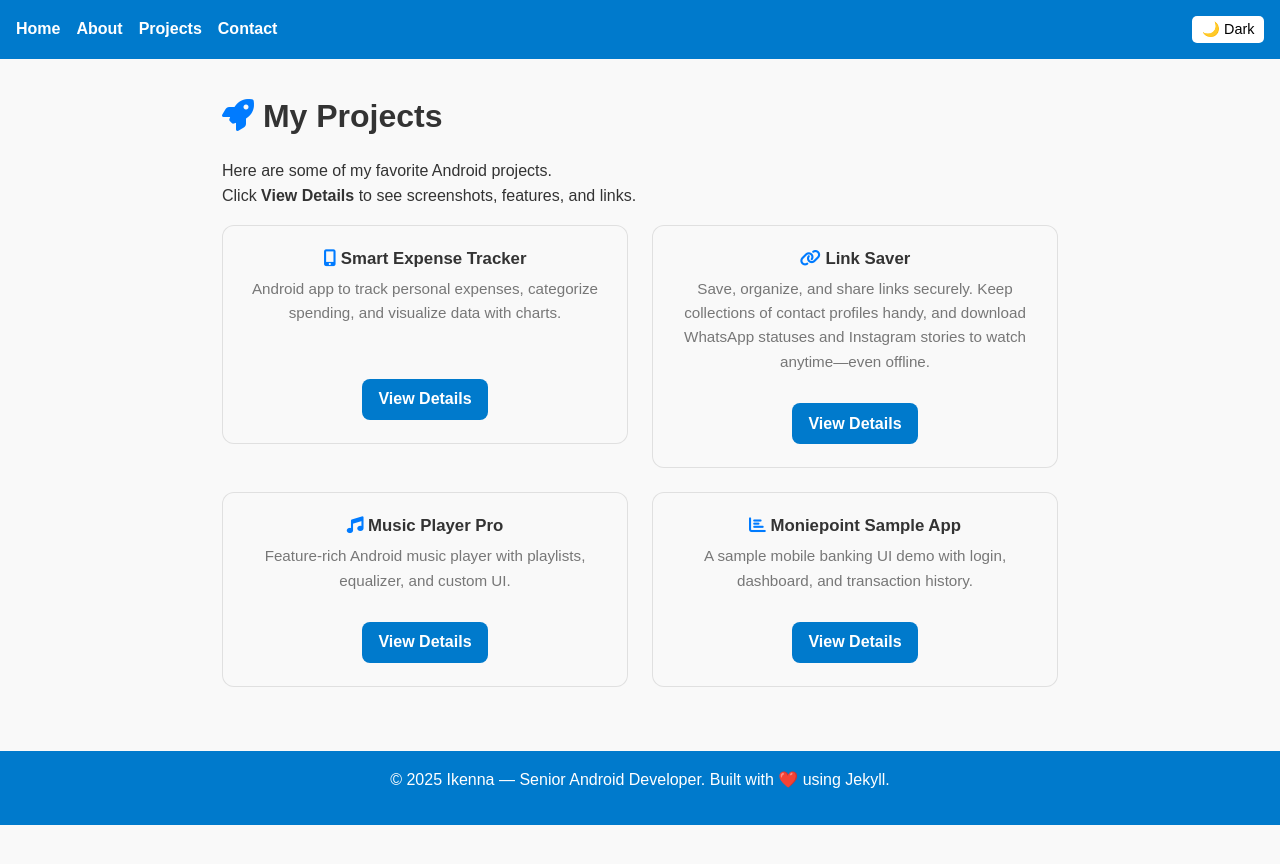
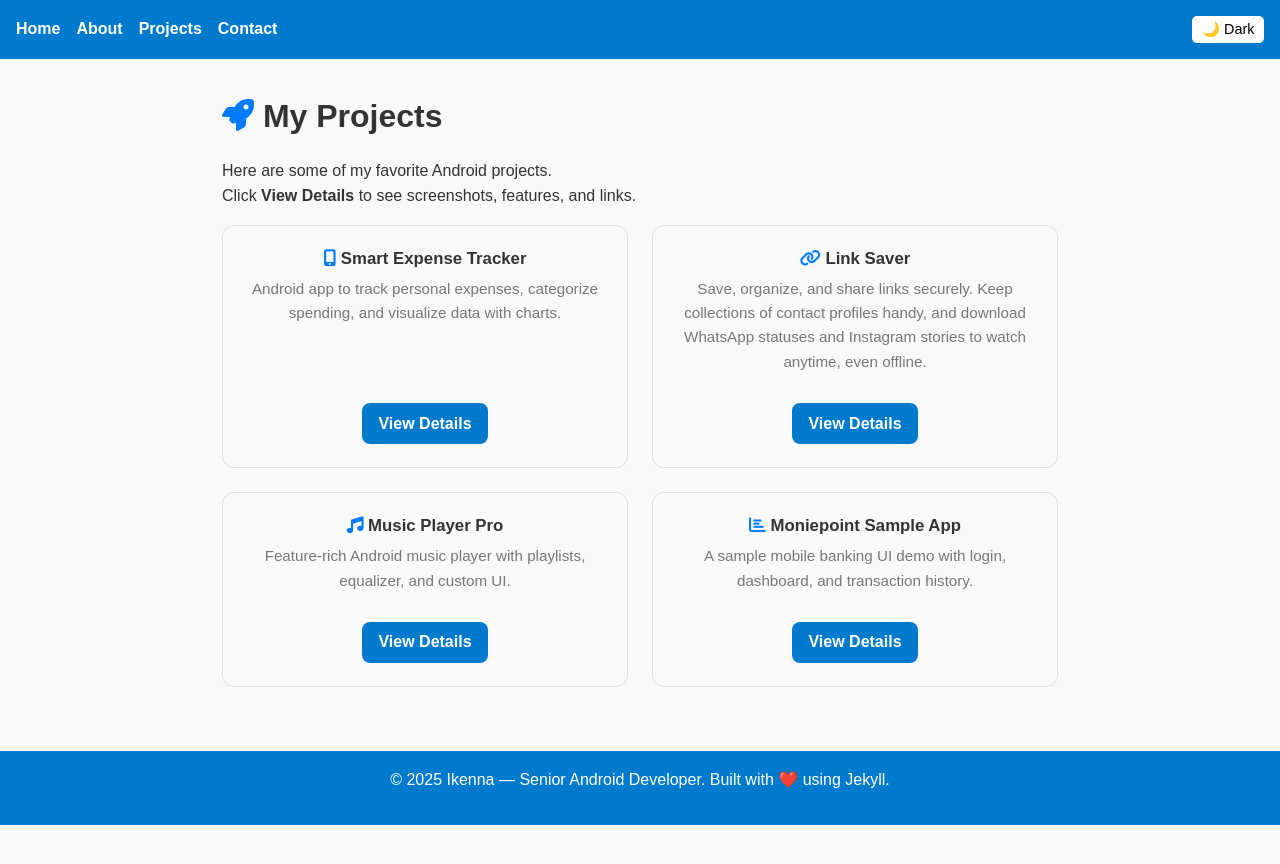
Before and after one commit to Andy112/ikenna-portfolio, a Jekyll site: the page built from projects.md, in a window 1280 px wide. Shown: the top 864 px of the page. Built offline with Jekyll 4.4.1, drawn with Linux system fonts in a browser that asks for light colours.

```diff
--- a/projects.md
+++ b/projects.md
@@ -13,14 +13,14 @@ Click **View Details** to see screenshots, features, and links.
   <!-- Project 1 -->
   <div class="project-card">
     <h3><i class="fas fa-mobile-alt"></i> Smart Expense Tracker</h3>
-    <p>Android app to track personal expenses, categorize spending, and visualize data with charts.<br><br></p>
+    <p>Android app to track personal expenses, categorize spending, and visualize data with charts.<br><br><br></p>
     <a class="btn" href="{{ site.baseurl }}/projects/trackulator">View Details</a>
   </div>
 
   <!-- Project 2 -->
   <div class="project-card">
     <h3><i class="fas fa-link"></i> Link Saver</h3>
-    <p>Save, organize, and share links securely. Keep collections of contact profiles handy, and download WhatsApp statuses and Instagram stories to watch anytime—even offline.</p>
+    <p>Save, organize, and share links securely. Keep collections of contact profiles handy, and download WhatsApp statuses and Instagram stories to watch anytime, even offline.</p>
     <a class="btn" href="{{ site.baseurl }}/projects/link-saver">View Details</a>
   </div>
 
```
